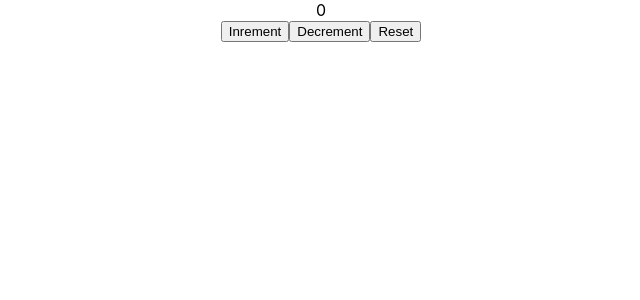
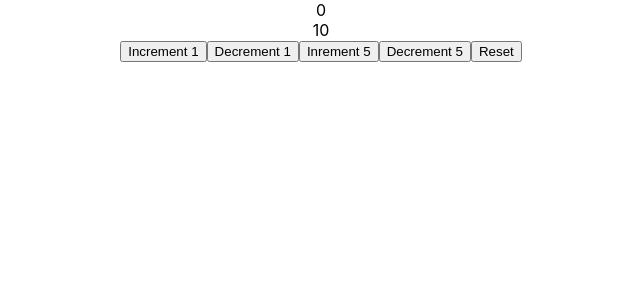
Before and after one commit to TheRakeshPurohit/reacthooks, a React (Create React App) app: page / in a window 1280 px wide. Shown: the top 300 px of the page, without its empty margins (319-959 px from the left). Built offline with nearby package versions, Linux system fonts and the light colour scheme.

Commit message:
useReducer (complex state & action)

```diff
--- a/src/App.js
+++ b/src/App.js
@@ -1,6 +1,6 @@
 import React from 'react';
 import './App.css';
-import CountReducer from './components/CountReducer';
+import CountReducerTwo from './components/CountReducerTwo';
 
 export const UserContext = React.createContext()
 export const ChannelContext = React.createContext()
@@ -8,7 +8,7 @@
 function App() {
   return (
     <div className="App">
-      <CountReducer />
+      <CountReducerTwo />
       {/* <UserContext.Provider value={'Rakesh'}>
                 <ChannelContext.Provider value={'The Big Bang Theory'}>
                   <ComponentC />
--- /dev/null
+++ b/src/components/CountReducerTwo.js
@@ -0,0 +1,47 @@
+import React, {useReducer} from 'react'
+
+function CountReducerTwo() {
+
+    const initialState = {
+        firstCounter: 0,
+        secondCounter: 10
+    }
+    const reducer = (state, action) => {
+
+        switch (action.type) {
+            case 'increment':
+                return { ...state, firstCounter: state.firstCounter + action.value}
+
+            case 'decrement':
+                return { ...state, firstCounter: state.firstCounter - action.value}
+
+            case 'increment2':
+                return { ...state, secondCounter: state.secondCounter + action.value}
+
+            case 'decrement2':
+                return { ...state, secondCounter: state.secondCounter - action.value}
+
+            case 'reset':
+                return initialState
+
+            default:
+                return state
+        }
+
+    }
+    const [count, dispatch] = useReducer(reducer, initialState)
+
+    return (
+        <div>
+            <div>{count.firstCounter}</div>
+            <div>{count.secondCounter}</div>
+            <button onClick={() => {dispatch({type: 'increment2', value: 1 })}}>Increment 1 </button>
+            <button onClick={() => {dispatch({type: 'decrement2', value: 1 })}}>Decrement  1 </button>
+            <button onClick={() => {dispatch({type: 'increment', value: 5  })}}>Inrement   5 </button>
+            <button onClick={() => {dispatch({type: 'decrement', value: 5  })}}>Decrement  5 </button>
+            <button onClick={() => {dispatch({type: 'reset'     })}}>Reset</button>
+        </div>
+    )
+}
+
+export default CountReducerTwo
```
